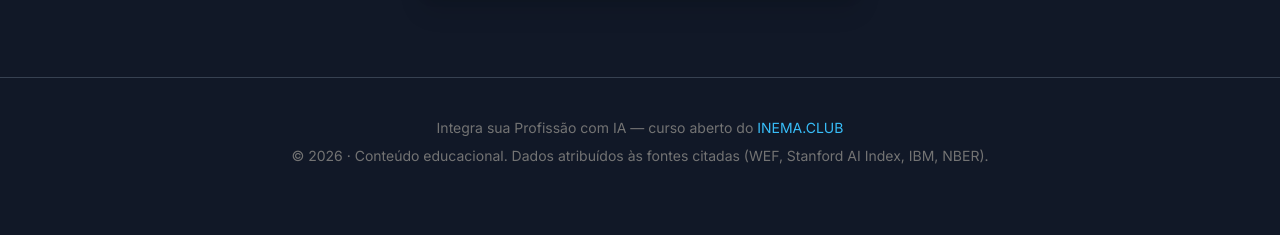
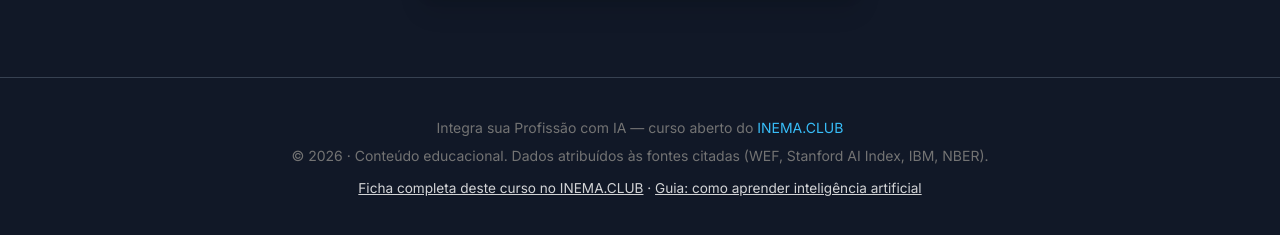
Before and after one commit to inematds/profissionalai, a plain HTML site: page index.html in a window 1280 px wide. Shown: the part 6096-6331 px from the top of the page. Before the commit the page ends 6302 px from the top, so only its background shows below. Drawn offline with nearby package versions, Linux system fonts and the light colour scheme.

Commit message:
seo: link de volta pra ficha do curso e pro guia no inema.club
Co-Authored-By: Claude Opus 5.5 (1M context) <noreply@anthropic.com>

```diff
--- a/index.html
+++ b/index.html
@@ -376,7 +376,11 @@
       <p class="mb-2">Integra sua Profissão com IA — curso aberto do <a href="https://inema.club" target="_blank" class="text-sky-400 hover:text-sky-300">INEMA.CLUB</a></p>
       <p>© 2026 · Conteúdo educacional. Dados atribuídos às fontes citadas (WEF, Stanford AI Index, IBM, NBER).</p>
     </div>
-  </footer>
+
+<!-- inema-backlink:v1 -->
+<p style="display:block;width:100%;text-align:center;font-size:.85rem;margin:.75rem 0 0;opacity:.85"><a href="https://www.inema.club/cursos/161-integra-sua-profissao-com-ia/" style="color:inherit;text-decoration:underline">Ficha completa deste curso no INEMA.CLUB</a> · <a href="https://www.inema.club/aprender-inteligencia-artificial/" style="color:inherit;text-decoration:underline">Guia: como aprender inteligência artificial</a></p>
+<!-- /inema-backlink:v1 -->
+</footer>
 
   <script>
     function toggleTopic(button){ const item=button.closest('.topic-item'); if(!item) return; const exp=item.querySelector('.topic-explanation'); if(exp){ exp.classList.toggle('active'); button.setAttribute('aria-expanded', exp.classList.contains('active')?'true':'false'); } }
```
Also changed, not shown: 1 other file.
